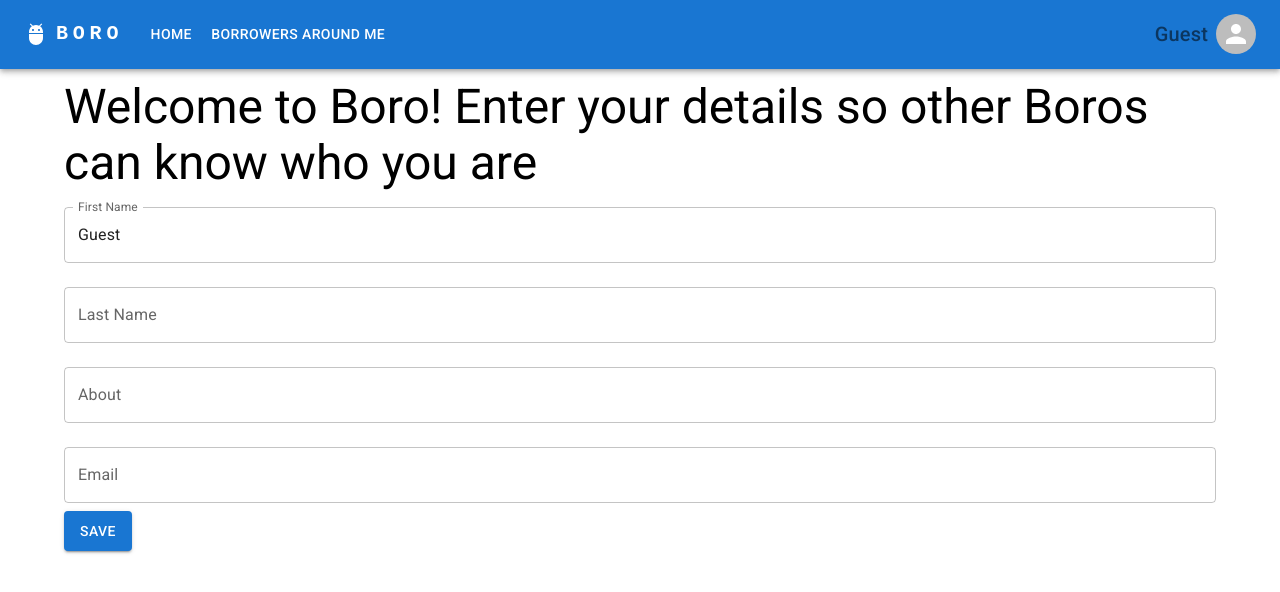
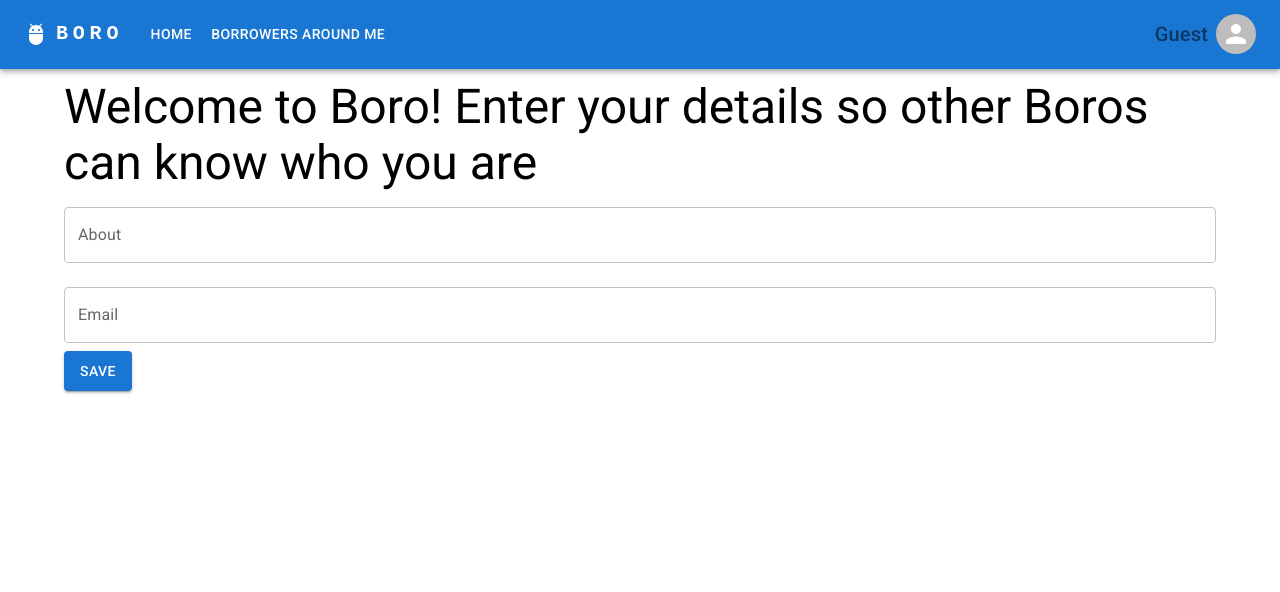
Before and after one commit to boro-mta/boro-fe, a React (Create React App) app: page /newUser in a window 1280 px wide. Shown: the top 592 px of the page. Built offline with nearby package versions, Linux system fonts and the light colour scheme.

Commit message:
fixed user profile to create and load with the new server

```diff
--- a/src/api/Models/IUserProfile.ts
+++ b/src/api/Models/IUserProfile.ts
@@ -4,7 +4,7 @@ export default interface IUserProfile {
   firstName: string;
   lastName: string;
   about: string;
-  dateJoined: Date;
+  dateJoined: string; //should be date in the future
   email: string;
   latitude: number;
   longitude: number;
--- a/src/api/UserService.ts
+++ b/src/api/UserService.ts
@@ -10,13 +10,25 @@ export const getUserProfile = async (
   const profile = await BoroWSClient.request<IUserProfile>(
     HttpOperation.GET,
     endpoint
-  );
+  ) as IUserProfile;
 
-  return { ...profile, dateJoined: new Date(profile.dateJoined) };
+
+  /*
+  userId: string;
+  facebookId: string;
+  firstName: string;
+  lastName: string;
+  about: string;
+  dateJoined: Date;
+  email: string;
+  latitude: number;
+  longitude: number;
+  */
+  return profile;
 };
 
 export const updateUser = async (updateData: IUpdateUserData) => {
   console.log("updateUser - entry");
   const endpoint = `Users/Me/Update`;
-  await BoroWSClient.request<void>(HttpOperation.POST, endpoint, updateData);
+  return await BoroWSClient.request<string>(HttpOperation.POST, endpoint, updateData) as string;
 };
--- a/src/routes/facebookLoginPage.tsx
+++ b/src/routes/facebookLoginPage.tsx
@@ -42,6 +42,7 @@ const FacebookLoginPage = () => {
       accessToken: response.accessToken,
       facebookId: response.userID,
     };
+
     const backendFacebookAuthentication = async (
       userFacebookLoginDetails: any
     ) => {
@@ -51,6 +52,12 @@ const FacebookLoginPage = () => {
       );
       console.log(backendResponse);
       if (backendResponse.firstLogin == true) {
+        dispatch(
+          updatePartialUser({
+            picture: pictureUrl || "",
+            guid: backendResponse.userId,
+          })
+        );
         navigate("/newUser");
       } else {
         dispatch(
--- a/src/routes/newUserPage.tsx
+++ b/src/routes/newUserPage.tsx
@@ -12,8 +12,11 @@ import {
   selectEmail,
   selectUserName,
   selectPicture,
+  selectGuid
 } from "../features/UserSlice";
 import { useAppDispatch, useAppSelector } from "../app/hooks";
+import { updateUser as apiUpdateUser } from "../api/UserService"
+import IUpdateUserData from "../api/Models/IUpdateUserData";
 
 type IUserDetailsParams = {
   userId: string;
@@ -38,6 +41,7 @@ const NewUserPage = (props: Props) => {
   const userFullName = useAppSelector(selectUserName);
   const userProfilePicture = useAppSelector(selectPicture);
   const [firstName, lastName] = userFullName.split(" ");
+  const userGuid = useAppSelector(selectGuid);
 
   const formik = useFormik({
     initialValues: {
@@ -53,34 +57,34 @@ const NewUserPage = (props: Props) => {
     },
     enableReinitialize: true,
     validationSchema: validationSchema,
-    onSubmit: () => {},
+    onSubmit: () => { },
   });
   const navigate = useNavigate();
 
   const handleCreateNewUserClick = async () => {
     const userDetails = {
-      FacebookId: "0",
-      firstName: formik.values.firstName,
-      lastName: formik.values.lastName,
       about: formik.values.about,
       email: formik.values.email,
       longitude: 0,
       latitude: 0,
-    };
+    } as IUpdateUserData;
 
     try {
-      const response = await api.create("Users/Create", userDetails);
+      const response = await apiUpdateUser(userDetails);
       console.log("User created successfully!", response);
+
+      console.log(userGuid);
       dispatch(
         updateUser({
           ...initialState,
           name: firstName + " " + lastName,
-          guid: response,
+          guid: userGuid,
           picture: userProfilePicture,
           email: formik.values.email,
         })
       );
-      navigate("/users/" + response);
+
+      navigate("/Users/" + userGuid);
     } catch (error) {
       console.error("Failed to create user:", error);
     }
@@ -92,28 +96,6 @@ const NewUserPage = (props: Props) => {
         Welcome to Boro! Enter your details so other Boros can know who you are{" "}
       </Typography>
       <form onSubmit={formik.handleSubmit}>
-        <TextField
-          fullWidth
-          id="firstName"
-          name="firstName"
-          label="First Name"
-          margin="normal"
-          value={formik.values.firstName}
-          onChange={formik.handleChange}
-          error={formik.touched.firstName && Boolean(formik.errors.firstName)}
-          helperText={formik.touched.firstName && formik.errors.firstName}
-        />
-        <TextField
-          fullWidth
-          id="lastName"
-          name="lastName"
-          label="Last Name"
-          margin="normal"
-          value={formik.values.lastName}
-          onChange={formik.handleChange}
-          error={formik.touched.lastName && Boolean(formik.errors.lastName)}
-          helperText={formik.touched.lastName && formik.errors.lastName}
-        />
         <TextField
           fullWidth
           id="about"
--- a/src/routes/userPage.tsx
+++ b/src/routes/userPage.tsx
@@ -10,7 +10,7 @@ import Button from "@mui/material/Button";
 import api from "../api/HttpClient"
 import { selectPicture } from "../features/UserSlice";
 import { useAppSelector } from "../app/hooks";
-
+import { getUserProfile } from "../api/UserService";
 type IUserDetailsParams = {
     userId: string;
 };
@@ -21,6 +21,7 @@ const userPage = (props: Props) => {
     const [userDetails, setUserDetails] = useState<IUserDetails>(
         allUserDetails[3]
     );
+
 
     const userProfilePicture = useAppSelector(selectPicture);
     let { userId } = useParams<IUserDetailsParams>();
@@ -34,21 +35,28 @@ const userPage = (props: Props) => {
         navigate('/');
     }
 
-    const serverUserProfileEndpoint = `Users/${userId}/Profile`;
+    // const serverUserProfileEndpoint = `Users/${userId}/Profile`;
 
     useEffect(() => {
-        const getUserProfile = async () => {
+        const getUserDetails = async () => {
             try {
-                const userDetails = await api.get(serverUserProfileEndpoint);
+                const userProfile = await getUserProfile(userId as string);
+                const userDetails: IUserDetails = {
+                    firstName: userProfile.firstName,
+                    lastName: userProfile.lastName,
+                    userId: userProfile.facebookId,
+                    profileImage: userProfilePicture,
+                    dateJoined: userProfile.dateJoined,
+                    longitude: 0,
+                    latitude: 0
+                };
                 setUserDetails(userDetails);
-                console.log(userDetails);
             } catch (error) {
                 console.error(error);
             }
         };
-
-        getUserProfile();
-    }, [userId]);
+        getUserDetails();
+    }, [userId, setUserDetails]);
 
     const formatDate = (date: string) => {
         const formattedDate = new Date(date).toLocaleDateString("en-US", {
```
